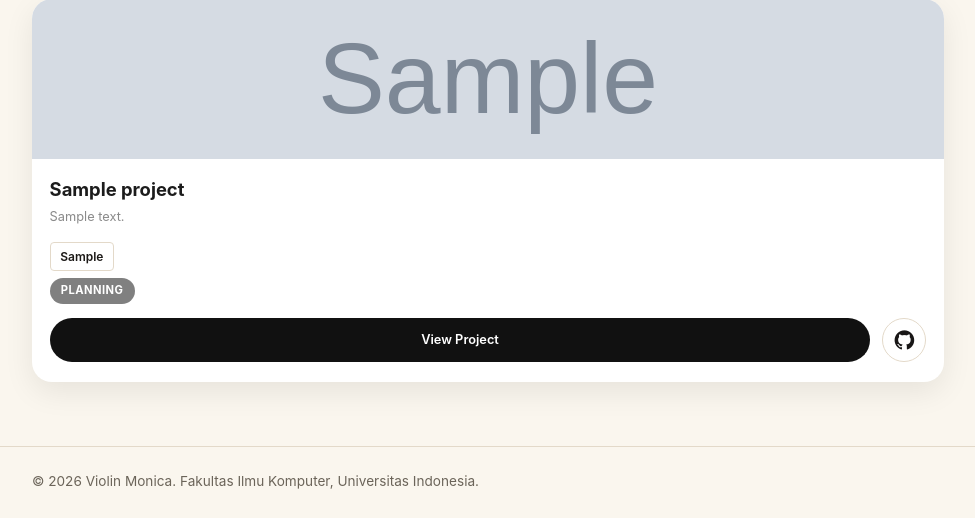
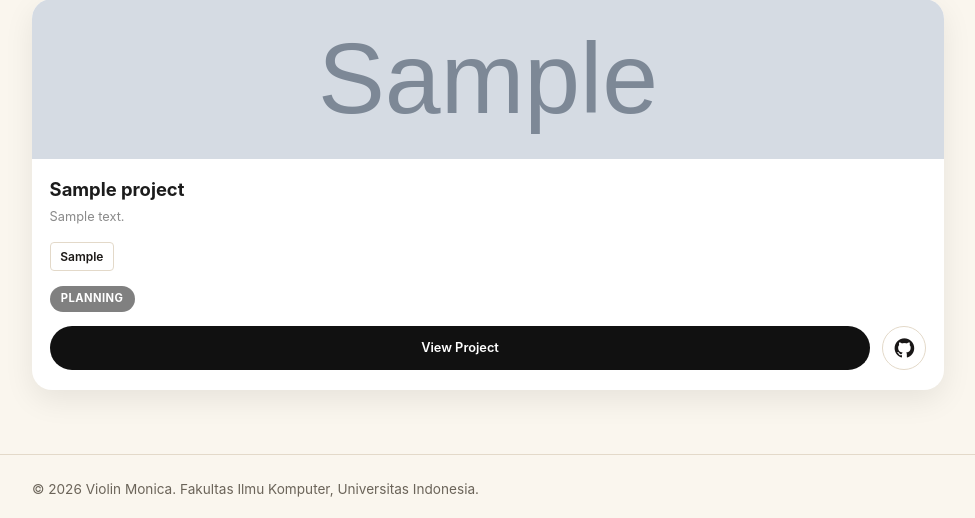
Before and after one commit to ViolinMonica/portfolio, a Django app: page /projects/ in a window 1280 px wide. Shown: the part 242-760 px from the top of the page, without its empty margins (152-1127 px from the left). Run offline with Django 5.2, Linux system fonts and the light colour scheme; tables that the repository leaves empty hold one stand-in row (values such as "Sample post"); grey boxes marked "Sample" are stand-in pictures.

Commit message:
style: update project page styling and add image asset

```diff
--- a/static/css/style.css
+++ b/static/css/style.css
@@ -518,7 +518,13 @@ h1, .brand {
     border: 1px solid var(--line);
     border-radius: var(--radius);
     padding: 0.25rem 0.6rem;
-    margin: 0 0.3rem 0.4rem 0; /* jarak antar tag + turun baris rapi */
+}
+
+.tag-list {
+    display: flex;
+    flex-wrap: wrap;
+    gap: 0.4rem;
+    margin-bottom: 0.9rem;
 }
 
 /* ============================================
@@ -624,7 +630,7 @@ h1, .brand {
 /* ============================================
    WARNA BADGE PER STATUS
    ============================================ */
-.badge-completed { background: green; }
-.badge-in-progress { background: orange; }
+.badge-completed { background: rgb(102, 170, 102); }
+.badge-in-progress { background: rgb(190, 158, 98); }
 .badge-planning { background: gray; }
 .badge-archived { background: #999; }
```
Also changed, not shown: 1 other file.
